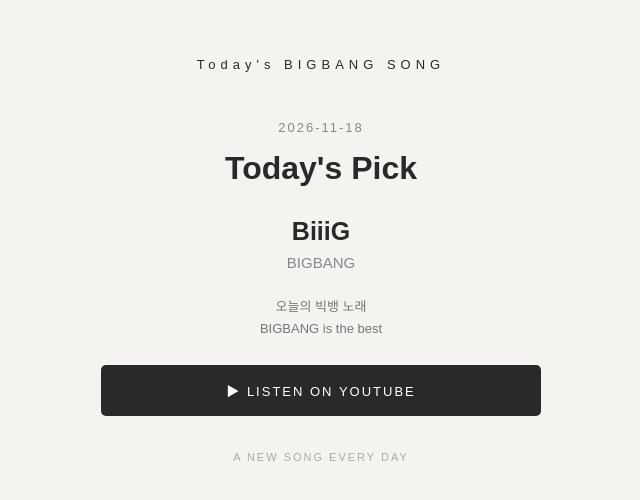
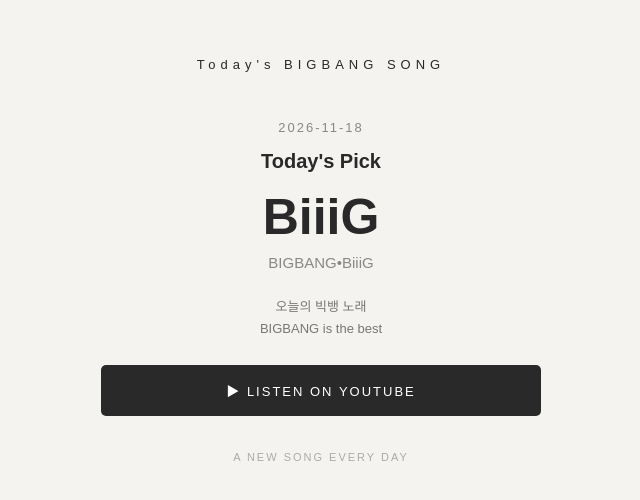
Before and after one commit to seojinh0102-oss/today-s-Bigbang-song, a plain HTML site: page index.html in a window 1280 px wide. Shown: the part 140-640 px from the top of the page, without its empty margins (319-959 px from the left). Drawn offline with Linux system fonts and the light colour scheme.

Commit message:
Update index.html

```diff
--- a/index.html
+++ b/index.html
@@ -41,13 +41,13 @@
   }
 
   h1 {
-    font-size: 32px;
-    margin: 15px 0 30px;
+    font-size: 20px;
+    margin: 15px 0 15px;
   }
 
   .song-title {
-    font-size: 25px;
-    margin: 25px 0 8px;
+    font-size: 50px;
+    margin: 8px 0 8px;
   }
 
   .artist {
@@ -113,17 +113,17 @@
 const songs = [
   {
     title: "BiiiG",
-    artist: "BIGBANG",
+    artist: "BIGBANG•BiiiG",
     youtube: "https://youtu.be/L8ZnXgbyUuc"
   },
   {
-    title: "꽃 길 (Flower Road)",
-    artist: "BIGBANG",
+    title: "꽃 길",
+    artist: "BIGBANG•꽃 길",
     youtube: "https://youtu.be/VWqxvBQKwKQ"
   },
   {
     title: "봄여름가을겨울 (Still Life)",
-    artist: "BIGBANG",
+    artist: "BIGBANG•봄여름가을겨울 (Still Life)",
     youtube: "https://youtu.be/eN5mG_yMDiM"
   }
 ];
```
